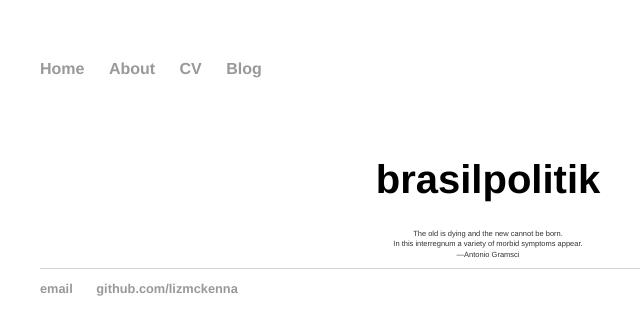
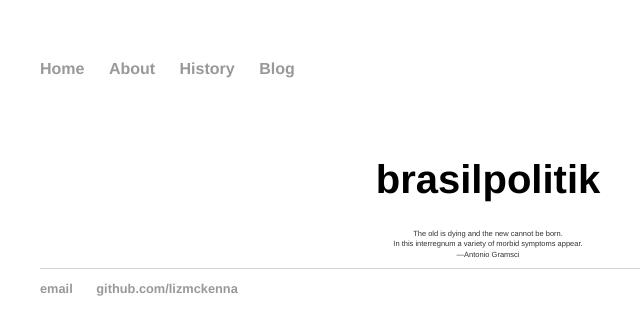
Before and after one commit to lizmckenna/elizabethmckenna.org, a Jekyll site: the page built from index.html, in a window 1280 px wide. Shown: the top 335 px of the page, without its empty margins (152-792 px from the left). Built offline with Jekyll 4.4.1, drawn with Linux system fonts in a browser that asks for light colours.

Commit message:
Update default.html

```diff
--- a/_layouts/default.html
+++ b/_layouts/default.html
@@ -10,7 +10,7 @@
 	    		<ul>
 	        		<li><a href="/">Home</a></li>
 		        	<li><a href="/about">About</a></li>
-	        		<li><a href="/cv">CV</a></li>
+	        		<li><a href="/cv">History</a></li>
 	        		<li><a href="/blog">Blog</a></li>
 	    		</ul>
 			</nav>
```
